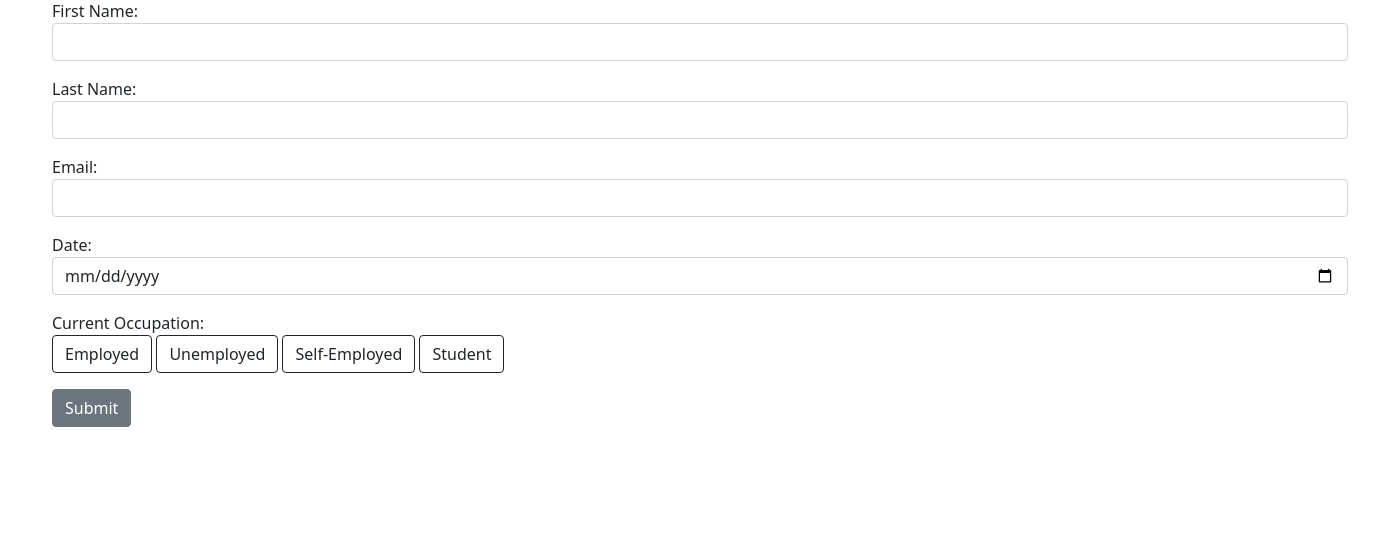
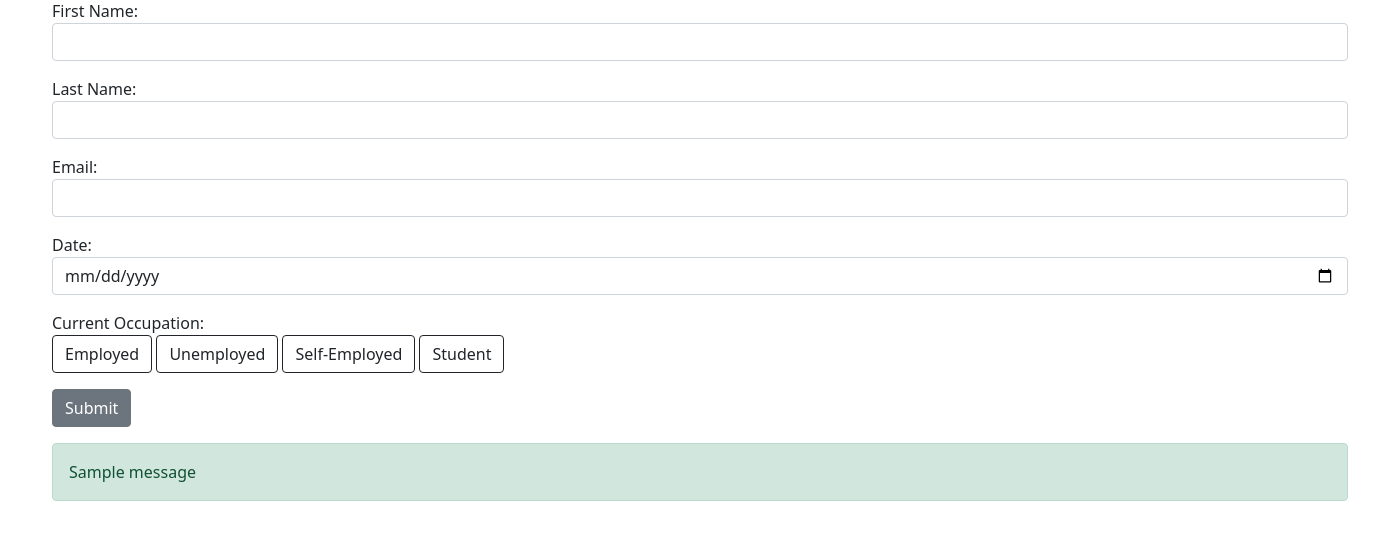
Before and after one commit to amritregmi26/FlaskJobForm, a Flask app: page / in a window 1400 px wide; the page is wider, and only the part inside the window is pictured. Shown: the part 81-621 px from the top of that part. Run offline with Flask 3, Linux system fonts and the light colour scheme; one stand-in notice (Sample message) is shown.

Commit message:
job form with mail service using flask_mail is completed

```diff
--- a/app.py
+++ b/app.py
@@ -1,12 +1,21 @@
-from flask import Flask, render_template, request
+from flask import Flask, render_template, request, flash
 from flask_sqlalchemy import SQLAlchemy
 from datetime import datetime
+from flask_mail import Mail, Message
 
 app = Flask(__name__)
 
 app.config["SECRET_KEY"] = "secretkey@123"
 app.config["SQLALCHEMY_DATABASE_URI"] = "sqlite:///data.db"
+app.config["MAIL_SERVER"] = 'smtp.gmail.com'
+app.config["MAIL_PORT"] = 465
+app.config["MAIL_USE_SSL"] = True
+app.config["MAIL_USERNAME"] = "amritregmi19070002@gmail.com"
+app.config["MAIL_PASSWORD"] = "pcptowqxdcwpwxfg"
+
 db = SQLAlchemy(app)
+
+mail = Mail(app)
 
 class Form(db.Model):
     id = db.Column(db.Integer, primary_key = True)
@@ -31,7 +40,17 @@ def index():
         db.session.add(form)
         db.session.commit()
 
+        message_body = f"Thank you for the submission of your form {first_name}.\n" \
+                    f"Here is your data:\n {first_name} {last_name}\n {date}\n"
 
+        message = Message(subject = "New form submission",
+                          sender = app.config["MAIL_USERNAME"],
+                          recipients = [email],
+                          body = message_body)
+
+        mail.send(message)
+
+        flash("Your form was submitted successfully!", "success")
 
     return render_template("index.html")
 
--- a/templates/index.html
+++ b/templates/index.html
@@ -51,6 +51,15 @@
             <div class="mb-3">
                 <button class="btn btn-secondary" type="submit">Submit</button>
             </div>
+            {% with messages = get_flashed_messages() %}
+            {% if messages %}
+            <div class="mb-3 alert alert-success">
+                {% for message in messages %}
+                {{ message }}
+                {% endfor %}
+            </div>
+            {% endif %}
+            {% endwith %}
         </form>
     </main>
 </body>
```
Also changed, not shown: instance/data.db.
